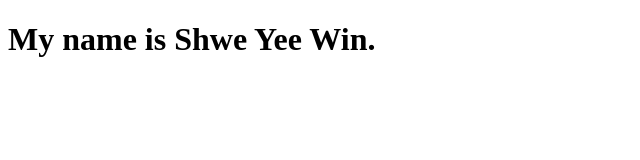
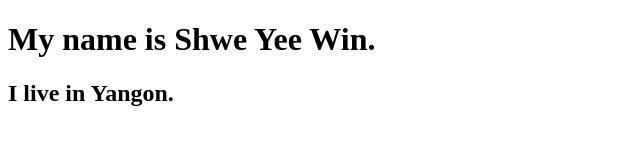
Before and after one commit to shweyeewinged/shweyeewinged.github.io, a plain HTML site: page index.html in a window 1280 px wide. Shown: the whole page, without its empty margins (0-640 px from the left). Drawn offline with Linux system fonts and the light colour scheme.

Commit message:
adding address

```diff
--- a/index.html
+++ b/index.html
@@ -7,5 +7,6 @@
 </head>
 <body>
     <h1>My name is Shwe Yee Win.</h1>
+    <h2>I live in Yangon.</h2>
 </body>
 </html>
```
